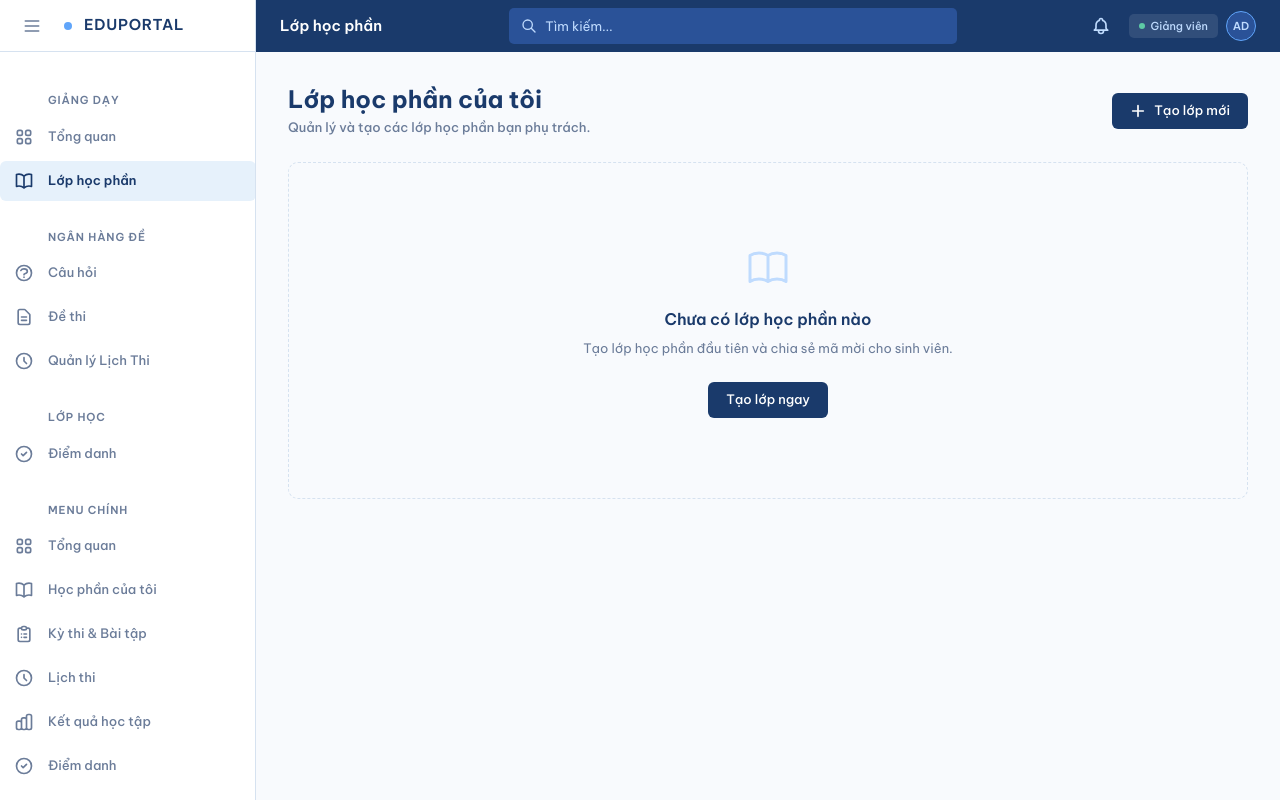
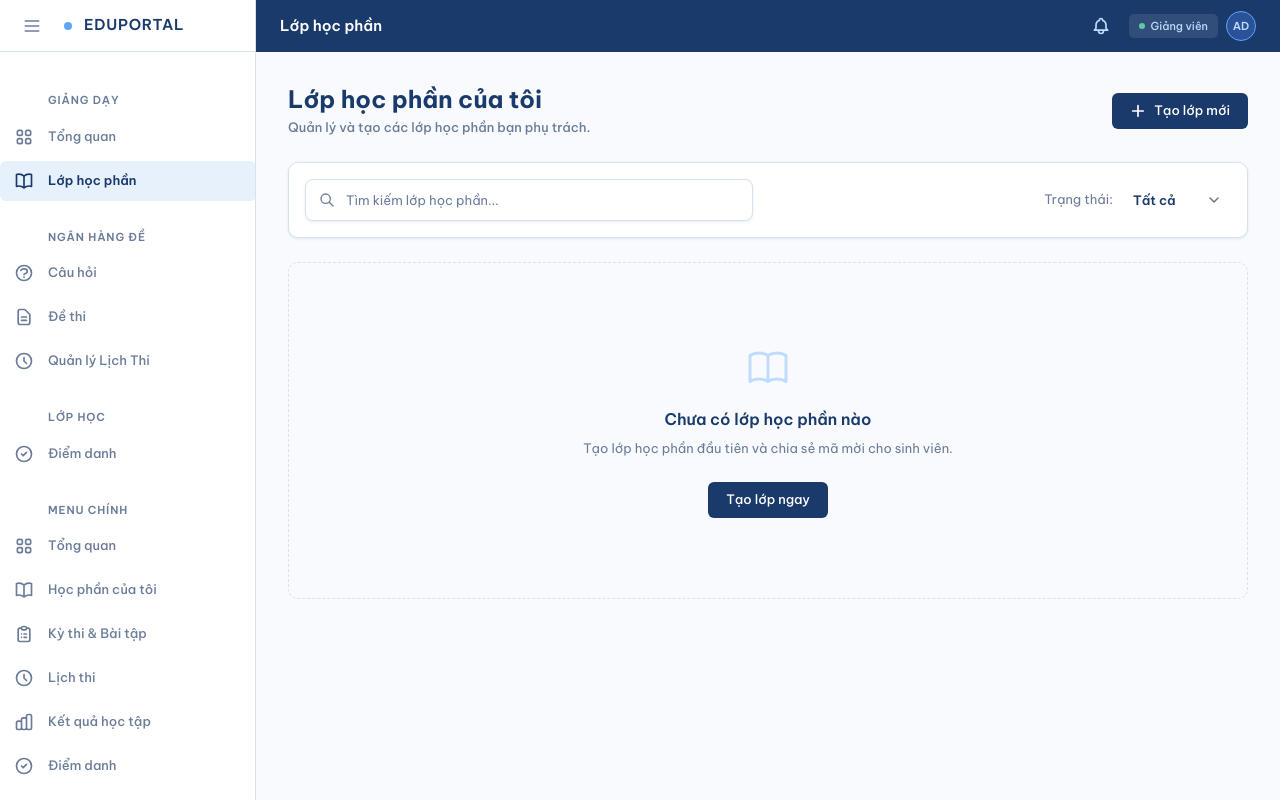
Before and after one commit to Hoangsonvjppro/exam-management-system, a Laravel app: page /lecturer/classes in a window 1280 px wide. Run offline with Laravel 12, Linux system fonts and the light colour scheme; a user stored in the database is signed in; data comes from the database, SQL or seed files in the repository; data that the repository does not hold is empty; style sheets or scripts are compiled from the project's sources; some libraries are stand-ins or nearby versions.

Commit message:
Giải quuyết vấn đề thanh tìm kiếm "treo đầu dê bán thịt chó": Trong app.blade.php, có một thanh tìm kiếm cực kỳ hoành tráng nằm trên Header (Thanh điều hướng trên cùng) và gán cho nó biến x-model="searchQuery". Tuy nhiên, logic xử lý của bạn trong dashboard.blade.php lại là: dùng biến searchQuery này để filter (lọc) các Lớp học phần đang hiển thị trên trang chủ.

```diff
--- /dev/null
+++ b/src/resources/views/components/search-input.blade.php
@@ -0,0 +1,12 @@
+@props(['placeholder' => 'Tìm kiếm...'])
+
+<div class="relative w-full max-w-md">
+    <div class="absolute inset-y-0 left-0 pl-3.5 flex items-center pointer-events-none">
+        <svg class="h-4 w-4 text-text-muted" fill="none" viewBox="0 0 24 24" stroke="currentColor">
+            <path stroke-linecap="round" stroke-linejoin="round" stroke-width="2" d="M21 21l-6-6m2-5a7 7 0 11-14 0 7 7 0 0114 0z" />
+        </svg>
+    </div>
+    <input type="search"
+        {{ $attributes->merge(['class' => 'block w-full pl-10 pr-4 py-2 bg-white border-[0.5px] border-border-clean rounded-[8px] text-[13px] text-navy-900 placeholder-text-muted focus:border-blue-400 focus:ring-4 focus:ring-blue-50/50 transition-all outline-none shadow-sm']) }}
+        placeholder="{{ $placeholder }}">
+</div>
--- a/src/resources/views/layouts/app.blade.php
+++ b/src/resources/views/layouts/app.blade.php
@@ -152,20 +152,8 @@
                         </h1>
                     </div>
 
-                    <!-- Center: Search Bar -->
-                    <div class="hidden md:flex flex-1 max-w-md mx-8">
-                        <div class="relative w-full">
-                            <div class="absolute inset-y-0 left-0 pl-3 flex items-center pointer-events-none">
-                                <svg class="h-4 w-4 text-blue-200" fill="none" stroke="currentColor" viewBox="0 0 24 24">
-                                    <path stroke-linecap="round" stroke-linejoin="round" stroke-width="2" d="M21 21l-6-6m2-5a7 7 0 11-14 0 7 7 0 0114 0z" />
-                                </svg>
-                            </div>
-                            <input type="search"
-                                x-model="searchQuery"
-                                placeholder="Tìm kiếm..."
-                                class="block w-full pl-9 pr-3 py-1.5 bg-navy-700 border-none rounded-[5px] text-[13px] text-white placeholder-blue-200 focus:bg-white focus:text-navy-900 focus:ring-0 transition-colors outline-none">
-                        </div>
-                    </div>
+                    <!-- Center: Spacer or Global Search placeholder -->
+                    <div class="hidden md:flex flex-1 max-w-md mx-8"></div>
 
                     <!-- Right side -->
                     <div class="flex items-center gap-2 sm:gap-3">
--- a/src/resources/views/lecturer/classes/index.blade.php
+++ b/src/resources/views/lecturer/classes/index.blade.php
@@ -2,7 +2,7 @@
     @section('title', 'Lớp học phần của tôi — EMS')
     @section('page-title', 'Lớp học phần')
 
-    <div class="space-y-6">
+    <div class="space-y-6" x-data="{ searchQuery: '' }">
 
         {{-- Header --}}
         <div class="flex items-center justify-between">
@@ -16,6 +16,19 @@
                 </svg>
                 Tạo lớp mới
             </x-button>
+        </div>
+
+        {{-- Toolbar: Search & Action --}}
+        <div class="flex flex-col sm:flex-row items-center justify-between gap-4 bg-white p-4 rounded-[10px] border-[0.5px] border-border-clean shadow-sm">
+            <x-search-input x-model="searchQuery" placeholder="Tìm kiếm lớp học phần..." class="!max-w-md" />
+            <div class="flex items-center gap-2">
+                <span class="text-[13px] text-text-muted">Trạng thái:</span>
+                <select class="text-[13px] border-none bg-transparent font-semibold text-navy-900 focus:ring-0 cursor-pointer">
+                    <option value="all">Tất cả</option>
+                    <option value="active">Đang mở</option>
+                    <option value="archived">Lưu trữ</option>
+                </select>
+            </div>
         </div>
 
 
```
Also changed, not shown: src/resources/views/lecturer/dashboard.blade.php (+6 -3 lines), src/resources/views/student/classes/index.blade.php (+14 -1 lines), src/resources/views/student/dashboard.blade.php (+5 -2 lines).
